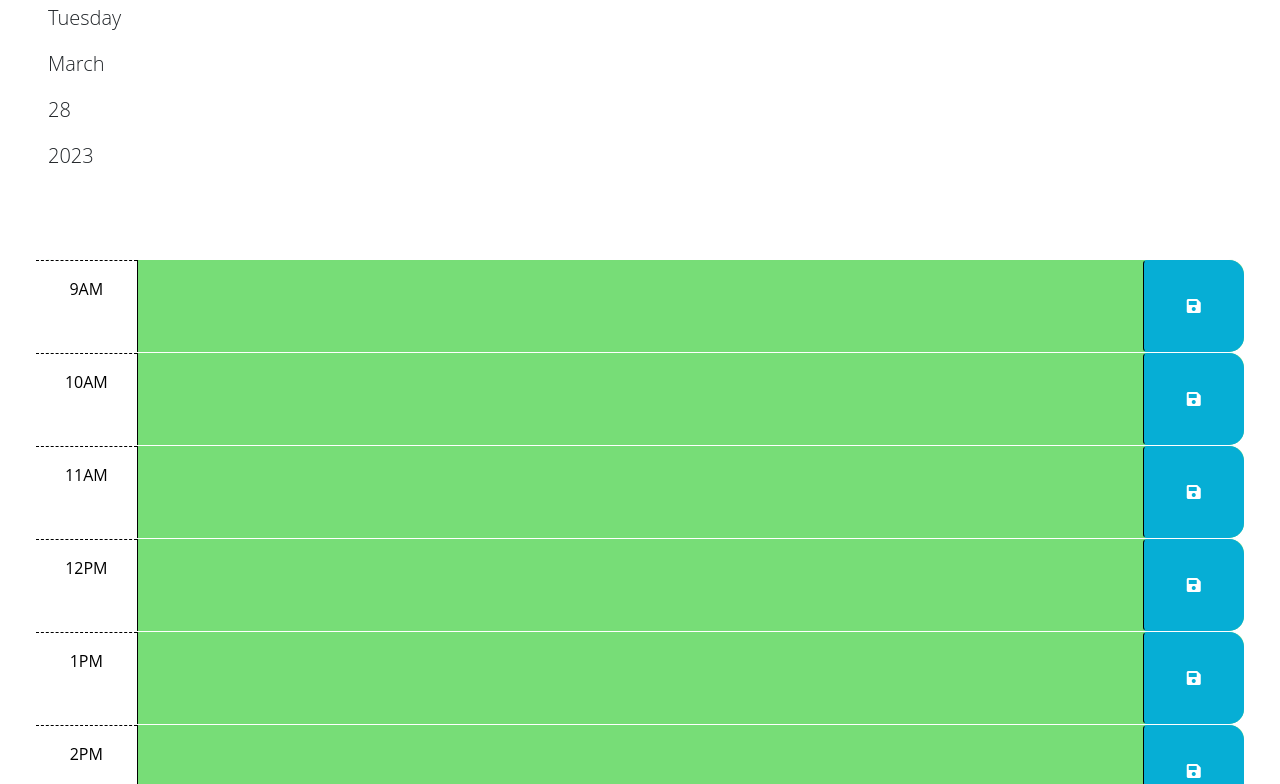
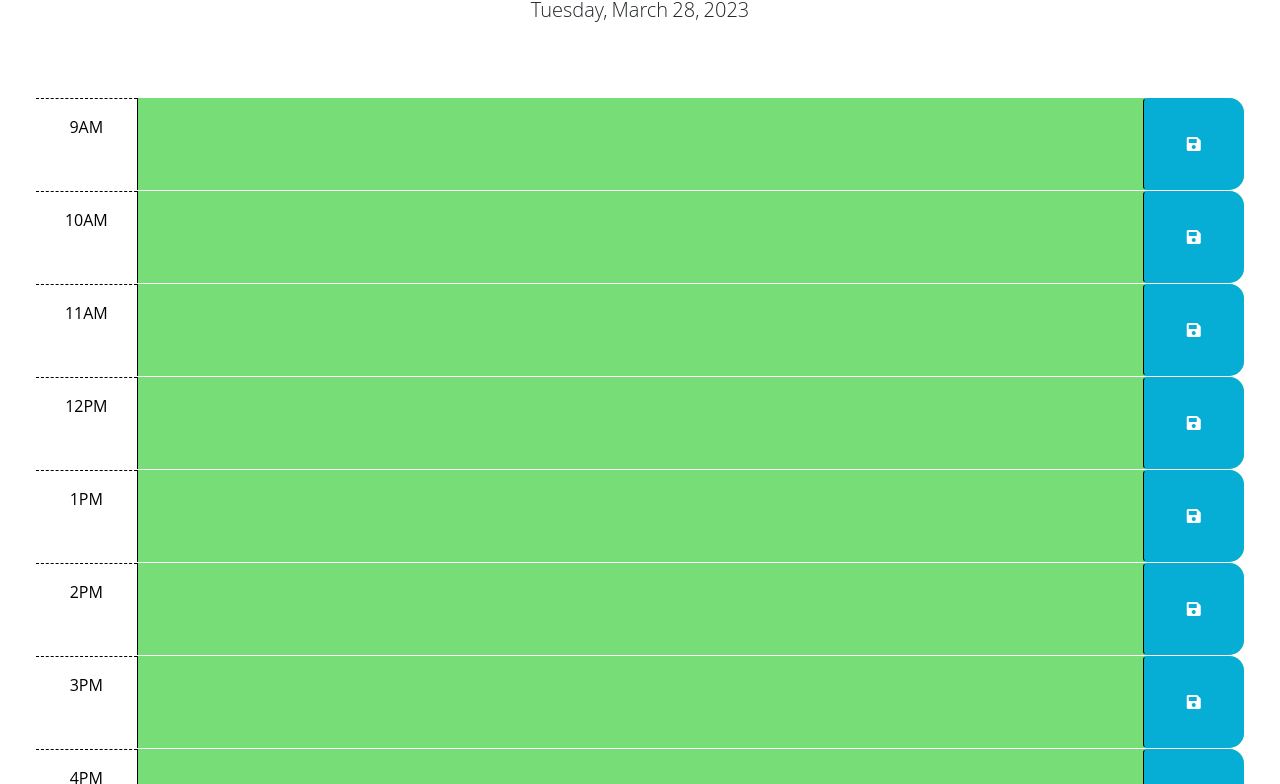
Before and after one commit to BillyScoggins/Project-Tracker, a plain HTML site: page Develop/index.html in a window 1280 px wide. Shown: the part 138-922 px from the top of the page. Drawn offline with nearby package versions, Linux system fonts and the light colour scheme.

Commit message:
housekeeping

```diff
--- a/Develop/index.html
+++ b/Develop/index.html
@@ -15,13 +15,15 @@
 </head>
 
 <body>
-  <header class="p-5 mb-4">
+  <header id = "header" class="p-5 mb-4">
     <h1 class="display-3">Work Day Scheduler</h1>
-    <p class="lead"></p>
+    <div id="date" class="lead" ></div>
     <p id="currentDay" class="lead"></p>
     <p id="currentMonth" class="lead"></p>
     <p id="currentDate" class="lead"></p>
     <p id="currentYear" class="lead"></p>
+
+  </div>
   </header>
   <section class="container-fluid px-5">
 
--- a/Develop/script.js
+++ b/Develop/script.js
@@ -1,30 +1,11 @@
-// Wrap all code that interacts with the DOM in a call to jQuery to ensure that
-// the code isn't run until the browser has finished rendering all the elements
-// in the html.
+
 
 $(function () {
-
-
-
-  // TODO: Add a listener for click events on the save button. This code should
-  // use the id in the containing time-block as a key to save the user input in
-  // local storage. HINT: What does `this` reference in the click listener
-  // function? How can DOM traversal be used to get the "hour-x" id of the
-  // time-block containing the button that was clicked? How might the id be
-  // useful when saving the description in local storage?
 
   // $(".saveBtn").click(function () {
 
   //   console.log($(this).parent())
   // });
-  //
-  // TODO: Add code to apply the past, present, or future class to each time
-  // block by comparing the id to the current hour. HINTS: How can the id
-  // attribute of each time-block be used to conditionally add or remove the
-  // past, present, and future classes? How can Day.js be used to get the
-  // current hour in 24-hour time?
-
-
 
   function timeTracker() {
     var currentTime = dayjs().format("dddd");
@@ -35,26 +16,16 @@ $(function () {
     var currentYear = dayjs().format("YYYY");
 
 
-    //  jquery loops specifically .each() method
-    //in this loop yoou lop over all the .timeblock classes so computer has acess to all time blocks
-    //identify each time block in a new variable representing specific the hour in the time block
-    // specific block hour is same as curretn time then we are in future class, if block hour is before current time we are in future etc...
-    // create an if statment that changes the classes based on the line above with addclass() and remove class() jquery methods
-    $("#currentDay").text(currentTime);
+    $("#currentDay").text(currentTime+",");
     $("#currentMonth").text(currentMonth);
-    $("#currentDate").text(currentDate);
+    $("#currentDate").text(currentDate+",");
     $("#currentYear").text(currentYear);
 
 
   }
 
   timeTracker()
-  //
-  // TODO: Add code to get any user input that was saved in localStorage and set
-  // the values of the corresponding textarea elements. HINT: How can the id
-  // attribute of each time-block be used to do this?
-  //
-  // TODO: Add code to display the current date in the header of the page
+
   var hour;
   function highliter() {
     hour = dayjs().hour();
@@ -84,7 +55,7 @@ $(function () {
 for (var i = 9; i <= 18; i++) {
   var savedAppointment = localStorage.getItem("appointment" + (i));
   if (savedAppointment !== null); {
-    $("#"+(i)).text(savedAppointment);
+    $("#" + (i)).text(savedAppointment);
 
   }
 
@@ -92,10 +63,10 @@ for (var i = 9; i <= 18; i++) {
 
 $(".saveBtn").click(function () {
   console.log($(this).siblings("description").val())
-  // var saved = $(this).attr("dataBtn");
+
   var saved = $(this).siblings(".description").val();
   var savedKey = $(this).parent().attr("id");
-  //var text = $("#" + saved).val();
+
   localStorage.setItem(savedKey, saved)
 
 })
--- a/Develop/style.css
+++ b/Develop/style.css
@@ -1,6 +1,12 @@
 body {
   font-family: 'Open Sans', sans-serif;
   font-size: 16px;
+}
+#header {
+text-align: center;
+}
+.lead{
+  display: inline;
 }
 
 textarea {
```
